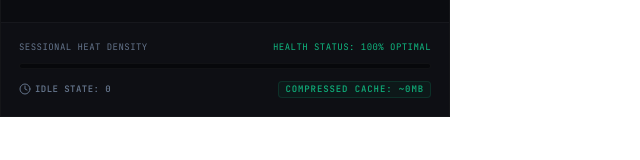
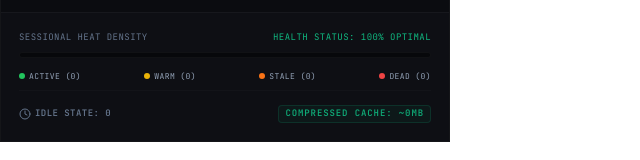
Before and after one commit to GiannePesana02/TabAudit, a React (Vite) app: page / in a window 1280 px wide. Shown: the part 433-593 px from the top of the page, without its empty margins (0-640 px from the left). Built offline with nearby package versions, Linux system fonts and the light colour scheme; no server answers.

Commit message:
feat: move tabs to end before grouping
Ensure tabs are positioned at the end of the window before creating a group to maintain consistent organization.

```diff
--- a/src/App.tsx
+++ b/src/App.tsx
@@ -463,11 +463,21 @@ Rules for analysis:
           const validColors = ['grey', 'blue', 'red', 'yellow', 'green', 'pink', 'purple', 'cyan', 'orange'];
           const targetCol = validColors.includes(suggested.color) ? suggested.color : 'purple';
 
+          if (chrome.tabs.move) {
+            chrome.tabs.move(activeIds, { index: -1 }, () => {
               chrome.tabs.group({ tabIds: activeIds }, (chromeGroupId) => {
                 if (chrome.tabGroups?.update) {
                   chrome.tabGroups.update(chromeGroupId, { title: suggested.name, color: targetCol as any });
                 }
               });
+            });
+          } else {
+            chrome.tabs.group({ tabIds: activeIds }, (chromeGroupId) => {
+              if (chrome.tabGroups?.update) {
+                chrome.tabGroups.update(chromeGroupId, { title: suggested.name, color: targetCol as any });
+              }
+            });
+          }
         }
       }
     }
@@ -596,6 +606,8 @@ Rules for analysis:
         }
 
         if (restoredIds.length > 0 && chrome.tabs.group) {
+          if (chrome.tabs.move) {
+            chrome.tabs.move(restoredIds, { index: -1 }, () => {
               chrome.tabs.group({ tabIds: restoredIds }, (newNativeGroupId) => {
                 if (chrome.tabGroups?.update) {
                   const validColors = ['grey', 'blue', 'red', 'yellow', 'green', 'pink', 'purple', 'cyan', 'orange'];
@@ -608,6 +620,21 @@ Rules for analysis:
                   completeRestoringStorage(session, newNativeGroupId, restoredIds);
                 }
               });
+            });
+          } else {
+            chrome.tabs.group({ tabIds: restoredIds }, (newNativeGroupId) => {
+              if (chrome.tabGroups?.update) {
+                const validColors = ['grey', 'blue', 'red', 'yellow', 'green', 'pink', 'purple', 'cyan', 'orange'];
+                const originalColor = session.color || 'purple';
+                const targetCol = validColors.includes(originalColor) ? originalColor : 'purple';
+                chrome.tabGroups.update(newNativeGroupId, { title: session.name, color: targetCol as any }, () => {
+                  completeRestoringStorage(session, newNativeGroupId, restoredIds);
+                });
+              } else {
+                completeRestoringStorage(session, newNativeGroupId, restoredIds);
+              }
+            });
+          }
         } else {
           completeRestoringStorage(session, undefined, []);
         }
@@ -1051,10 +1078,49 @@ Rules for analysis:
 
         {/* Segmented heat map */}
         <div className="h-1.5 w-full bg-[#07080B] rounded-full overflow-hidden flex mb-3 border border-white/[0.04]">
-          <div className="h-full bg-[#10B981] transition-all" style={{ width: `${tabs.length > 0 ? (activeCount / tabs.length) * 100 : 0}%` }} title={`Active: ${activeCount}`} />
-          <div className="h-full bg-[#3B82F6] transition-all" style={{ width: `${tabs.length > 0 ? (warmCount / tabs.length) * 100 : 0}%` }} title={`Warm: ${warmCount}`} />
-          <div className="h-full bg-[#F59E0B] transition-all" style={{ width: `${tabs.length > 0 ? (staleCount / tabs.length) * 100 : 0}%` }} title={`Stale: ${staleCount}`} />
-          <div className="h-full bg-[#EF4444] transition-all" style={{ width: `${tabs.length > 0 ? (deadCount / tabs.length) * 100 : 0}%` }} title={`Discard Candidate: ${deadCount}`} />
+          <div className="h-full bg-[#22C55E] transition-all" style={{ width: `${tabs.length > 0 ? (activeCount / tabs.length) * 100 : 0}%` }} title={`Active: ${activeCount}`} />
+          <div className="h-full bg-[#EAB308] transition-all" style={{ width: `${tabs.length > 0 ? (warmCount / tabs.length) * 100 : 0}%` }} title={`Warm: ${warmCount}`} />
+          <div className="h-full bg-[#F97316] transition-all" style={{ width: `${tabs.length > 0 ? (staleCount / tabs.length) * 100 : 0}%` }} title={`Stale: ${staleCount}`} />
+          <div className="h-full bg-[#EF4444] transition-all" style={{ width: `${tabs.length > 0 ? (deadCount / tabs.length) * 100 : 0}%` }} title={`Dead Weight: ${deadCount}`} />
+        </div>
+
+        {/* Typographic Information Legend and Metric Glossary */}
+        <div className="flex items-center justify-between text-[8px] mb-3.5 text-[#94A3B8] border-b border-white/[0.02] pb-2 relative">
+          <div className="relative group flex items-center gap-1 cursor-help">
+            <span className="w-1.5 h-1.5 rounded-full bg-[#22C55E]" />
+            <span className="uppercase tracking-wider hover:text-white transition-colors">Active ({activeCount})</span>
+            <div className="absolute bottom-full left-0 mb-2 invisible opacity-0 scale-95 group-hover:visible group-hover:opacity-100 group-hover:scale-100 transition-all duration-150 bg-[#12131A] text-[#94A3B8] border border-white/[0.08] text-[9.5px] p-2.5 rounded-lg w-52 shadow-2xl z-50 pointer-events-none normal-case leading-normal font-sans">
+              <span className="text-[#22C55E] font-semibold font-mono text-[10px] block mb-1">Active (Score 0-20)</span>
+              High-priority tab accessed within the last few minutes. This is heavily protected.
+            </div>
+          </div>
+
+          <div className="relative group flex items-center gap-1 cursor-help">
+            <span className="w-1.5 h-1.5 rounded-full bg-[#EAB308]" />
+            <span className="uppercase tracking-wider hover:text-white transition-colors">Warm ({warmCount})</span>
+            <div className="absolute bottom-full left-1/2 -translate-x-1/3 mb-2 invisible opacity-0 scale-95 group-hover:visible group-hover:opacity-100 group-hover:scale-100 transition-all duration-150 bg-[#12131A] text-[#94A3B8] border border-white/[0.08] text-[9.5px] p-2.5 rounded-lg w-52 shadow-2xl z-50 pointer-events-none normal-case leading-normal font-sans">
+              <span className="text-[#EAB308] font-semibold font-mono text-[10px] block mb-1">Warm (Score 21-45)</span>
+              Idle for up to 30 minutes; beginning to sit low in browser focus hierarchy.
+            </div>
+          </div>
+
+          <div className="relative group flex items-center gap-1 cursor-help">
+            <span className="w-1.5 h-1.5 rounded-full bg-[#F97316]" />
+            <span className="uppercase tracking-wider hover:text-white transition-colors">Stale ({staleCount})</span>
+            <div className="absolute bottom-full right-0 mb-2 invisible opacity-0 scale-95 group-hover:visible group-hover:opacity-100 group-hover:scale-100 transition-all duration-150 bg-[#12131A] text-[#94A3B8] border border-white/[0.08] text-[9.5px] p-2.5 rounded-lg w-52 shadow-2xl z-50 pointer-events-none normal-case leading-normal font-sans">
+              <span className="text-[#F97316] font-semibold font-mono text-[10px] block mb-1">Stale (Score 46-70)</span>
+              Unused for over an hour or buried deep down the tab index layout.
+            </div>
+          </div>
+
+          <div className="relative group flex items-center gap-1 cursor-help">
+            <span className="w-1.5 h-1.5 rounded-full bg-[#EF4444]" />
+            <span className="uppercase tracking-wider hover:text-white transition-colors">Dead ({deadCount})</span>
+            <div className="absolute bottom-full right-0 mb-2 invisible opacity-0 scale-95 group-hover:visible group-hover:opacity-100 group-hover:scale-100 transition-all duration-150 bg-[#12131A] text-[#94A3B8] border border-white/[0.08] text-[9.5px] p-2.5 rounded-lg w-[220px] shadow-2xl z-50 pointer-events-none normal-case leading-normal font-sans">
+              <span className="text-[#EF4444] font-semibold font-mono text-[10px] block mb-1">Dead Weight (Score 71+)</span>
+              Dormant for more than 2 hours. These tabs are primary targets to be automatically unloaded to 0 MB of RAM when Aggressive Standby Saver is active.
+            </div>
+          </div>
         </div>
 
         <div className="flex items-center justify-between text-[9px] text-[#475569]">
```
Lines whose indentation alone changed are shown as unchanged.
